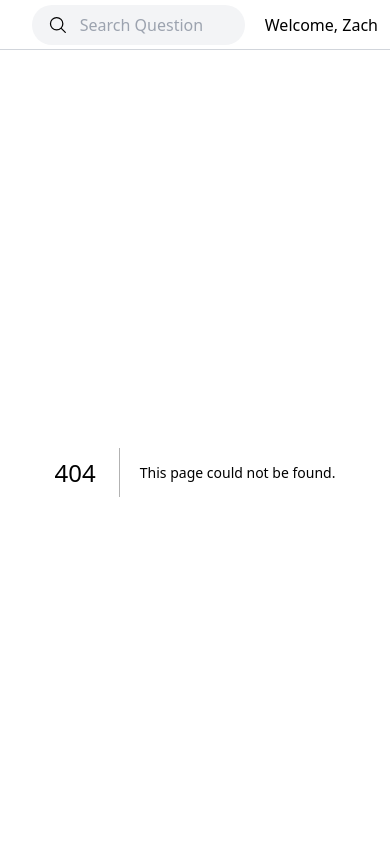
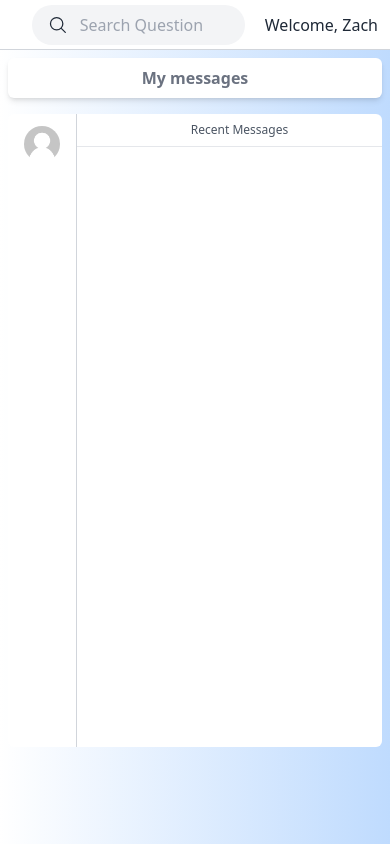
Before and after one commit to Zach-Xu/tech-town-client-v2, a Next.js app: page /messages in a window 390 px wide. Before the commit this address had no page. Built offline with nearby package versions, Linux system fonts and the light colour scheme.

Commit message:
add some stylings on small screen and add messages page

```diff
--- a/components/Question.tsx
+++ b/components/Question.tsx
@@ -9,7 +9,7 @@ type Props = {
 
 const Question = ({ question }: Props) => {
     return (
-        <div className='relative grid grid-cols-5 border border-gray-300 m-5 rounded-lg px-5 py-6 shadow-lg gap-x-10'>
+        <div className='relative grid grid-cols-5 border bg-white border-gray-300 m-5 rounded-lg px-5 py-6 shadow-lg gap-x-10'>
             <div className='col-span-1'>{`${question.answers.length} answers`}</div>
             <div className='col-span-4 flex flex-col'>
                 <Link href={`questions/${question._id}`} className='text-blue-400 cursor-pointer'>{question.title}</Link>
--- a/components/Sidebar.tsx
+++ b/components/Sidebar.tsx
@@ -8,34 +8,47 @@ const Sidebar = (props: Props) => {
     return (
         <div className='h-[calc(100vh-50px)] top-[50px] sticky hidden md:inline-block  2xl:w-[calc((100vw-960px)/2)]'>
             <div className='flex flex-col h-full justify-center items-end pl-5'>
-                <div className='space-y-5 border border-gray-300 rounded-md p-4 shadow-md'>
-                    <Link href={`/home`}>
+                <div className='flex flex-col space-y-10 border border-gray-300 rounded-md p-4 shadow-md bg-white'>
+                    <Link href={`/home`} className='hover:text-blue-300'>
                         <button className='flex items-center space-x-3'>
                             <HomeIcon className='w-8 h-8' />
                             <div className='text-xl hidden 2xl:inline-block'>Home</div>
                         </button>
                     </Link>
+
+                    <Link href={`/questions`} className='hover:text-blue-300'>
                         <button className='flex items-center space-x-3'>
                             <QuestionMarkCircleIcon className='w-8 h-8' />
                             <div className='text-xl hidden 2xl:inline-block'>Questions</div>
                         </button>
+                    </Link>
+                    <Link href={`/notifications`} className='hover:text-blue-300'>
                         <button className='flex items-center space-x-3'>
                             <BellIcon className='w-8 h-8' />
                             <div className='text-xl hidden 2xl:inline-block'>Notifications</div>
                         </button>
+                    </Link>
+
+                    <Link href={`/messages`} className='hover:text-blue-300'>
                         <button className='flex items-center space-x-3'>
                             <EnvelopeIcon className='w-8 h-8' />
                             <div className='text-xl hidden 2xl:inline-block'>Messages</div>
                         </button>
+                    </Link>
+
+                    <Link href={`/bookmarks`} className='hover:text-blue-300'>
+
                         <button className='flex items-center space-x-3'>
                             <BookmarkIcon className='w-8 h-8' />
                             <div className='text-xl hidden 2xl:inline-block'>Bookmarks</div>
                         </button>
+                    </Link>
+                    <Link href={`/profile`} className='hover:text-blue-300'>
                         <button className='flex items-center space-x-3'>
                             <UserIcon className='w-8 h-8' />
                             <div className='text-xl hidden 2xl:inline-block'>Profile</div>
                         </button>
-
+                    </Link>
                 </div>
             </div>
         </div>
--- /dev/null
+++ b/components/messages/Chat.tsx
@@ -0,0 +1,13 @@
+import React from 'react'
+
+type Props = {}
+
+const Chat = (props: Props) => {
+    return (
+        <div className='bg-white flex-1  border-l border-gray-300'>
+            <p className='text-xs pl-5 py-2 text-gray-600 border-b text-center'>Recent Messages</p>
+        </div>
+    )
+}
+
+export default Chat
--- /dev/null
+++ b/components/messages/MessagesList.tsx
@@ -0,0 +1,22 @@
+import React from 'react'
+import Image from 'next/image'
+
+type Props = {}
+
+const MessagesList = (props: Props) => {
+    return (
+        <div className='bg-white max-w-[200px] h-[75vh]'>
+            <p className='text-xs pl-5 py-2 text-gray-500 border-b hidden md:inline-block border-gray-300'>Recent Messages</p>
+            <div>
+                <div className='flex items-center px-4 py-3 space-x-3 hover:bg-gray-200 cursor-pointer'>
+                    <Image src={'/default-user-image.png'} width={36} className='rounded-full' height={36} alt='user profile picture' />
+                    <div className='hidden md:inline-block'>
+                        <span className='text-[0.8rem] font-semibold'>David King</span>
+                    </div>
+                </div>
+            </div>
+        </div>
+    )
+}
+
+export default MessagesList
--- a/pages/_app.tsx
+++ b/pages/_app.tsx
@@ -19,7 +19,7 @@ export default MyApp
 
 const Layout: React.FC<{ children: any }> = (props) => {
   return (
-    <div className='w-screen h-screen overflow-y-scroll' >
+    <div className='w-screen h-screen overflow-y-scroll bg-gradient-to-r from-white to-blue-200' >
       <Header />
       <section className='flex h-[cal(100vh-50px)] '>
         <Sidebar />
--- /dev/null
+++ b/pages/messages/index.tsx
@@ -0,0 +1,21 @@
+import React from 'react'
+import Chat from '../../components/messages/Chat'
+import MessagesList from '../../components/messages/MessagesList'
+
+type Props = {}
+
+const Messages = (props: Props) => {
+    return (
+        <div className='max-w-[900px] md:py-5 md:px-10 mt-2 md:mt-0 mx-2 md:mx-0'>
+            <header className='bg-white font-semibold text-gray-500 py-2 px-4 rounded-md shadow-md text-center md:text-left'>My messages</header>
+            <section className='my-4'>
+                <div className='flex rounded-md overflow-hidden '>
+                    <MessagesList />
+                    <Chat />
+                </div>
+            </section>
+        </div>
+    )
+}
+
+export default Messages
--- a/pages/questions/[id].tsx
+++ b/pages/questions/[id].tsx
@@ -23,7 +23,7 @@ const QuestionDetail: NextPage = (props: Props, router) => {
 
     console.log(question)
     return (
-        <div className='max-w-[700px] p-4  md:py-5 md:px-10'>
+        <div className='max-w-[700px] p-4  md:py-5 md:px-10 bg-white md:ml-5 md:my-2 md:rounded-lg border-l border-gray-200 md:shadow-sm'>
             {
                 question &&
                 <Fragment>
@@ -51,16 +51,30 @@ const QuestionDetail: NextPage = (props: Props, router) => {
                                 <div className='flex justify-end space-x-10 mt-2'>
                                     <div className='bg-blue-100 p-2'>
                                         <p className='text-[0.7rem] text-gray-500'>Asked 15 mins ago</p>
-                                        <div className='flex items-center space-x-2'>
+                                        <div className='flex items-center space-x-2 mt-1 md:mt-2'>
                                             <Image src='/default-user-image.png' className='cursor-pointer' width={36} height={36} alt='user profile picture' />
                                             <span className='text-blue-500 hover:text-blue-400 text-sm cursor-pointer'>{question.user.username}</span>
                                         </div>
                                     </div>
                                 </div>
                             </div>
-
                         </div>
-                        <p className='text-lg pt-4'>Your Answer</p>
+                        {/* Answers */}
+                        <div className='text-lg pt-4 font-semibold'>{2} Answers</div>
+                        <div>
+                            <p >Lorem ipsum dolor sit amet consectetur adipisicing elit.</p>
+                            <div className='flex justify-end space-x-10 mt-2'>
+                                <div className='p-2'>
+                                    <p className='text-[0.7rem] text-gray-500'>Answered 15 mins ago</p>
+                                    <div className='flex items-center space-x-2 mt-1 md:mt-2'>
+                                        <Image src='/default-user-image.png' className='cursor-pointer' width={36} height={36} alt='user profile picture' />
+                                        <span className='text-blue-500 hover:text-blue-400 text-sm cursor-pointer'>{question.user.username}</span>
+                                    </div>
+                                </div>
+                            </div>
+                            <hr />
+                        </div>
+                        <p className='text-lg pt-4  font-semibold'>Your Answer</p>
                         <TextEditor content={answer} setContent={setAnswer} />
                         <button className='text-white text-xs bg-blue-500 py-2 px-3 rounded-md cursor-pointer'>Post Your Answer</button>
                     </section>
--- a/pages/questions/ask.tsx
+++ b/pages/questions/ask.tsx
@@ -15,7 +15,7 @@ const Ask: NextPage = (props: Props) => {
             <p className='text-2xl font-semibold my-10'>Ask a public question</p>
             <div className='max-w-[700px]'>
                 <div className={`${isUnderstood ? 'hidden' : 'inline-block'}`}>
-                    <div className='bg-blue-50 py-5 px-10 space-y-2'>
+                    <div className='bg-white py-5 px-10 space-y-2 rounded-md'>
                         <h5 className='font-semibold text-gray-600 text-lg'>Write a good question</h5>
                         <p>You're ready to ask a <span className='text-blue-400'>programming-related question</span>  and this form will help guide you through the process.</p>
                         <p className='text-sm font-semibold text-gray-500'>Steps</p>
@@ -26,25 +26,25 @@ const Ask: NextPage = (props: Props) => {
                             <li>Review your question and post it to the site.</li>
                         </ul>
                     </div>
-                    <button className='bg-blue-500 hover:bg-blue-300 py-1 px-3 text-white rounded-sm mt-5'
+                    <button className='bg-blue-400 hover:bg-blue-300 py-1 px-3 text-white rounded-md mt-5'
                         onClick={() => setIsUnderstood(true)}>I understand</button>
                 </div>
                 {/* Step 1 title */}
-                <div className={`${isUnderstood ? 'inline-block' : 'hidden'} space-y-8`}>
-                    <div className='flex flex-col bg-gray-100 py-5 px-10 space-y-2 rounded-md'>
+                <div className={`${isUnderstood ? 'inline-block' : 'hidden'} space-y-8 my-2`}>
+                    <div className='flex flex-col bg-white py-5 px-10 space-y-2 rounded-md shadow-md'>
                         <h5 className='text-sm font-semibold'>Title</h5>
                         <p className='text-xs text-gray-600'>Be specific and imagine you're asking a question to another person.</p>
                         <input type="text" name="" className='border border-gray-400 rounded-sm text-xs p-2 focus:outline-none focus:shadow-inner focus:shadow-[rgb(205,223,237)]' placeholder='e.g. Is there a method in C# for coverting object to JSON?' />
                     </div>
                     {/* Step 2 detail */}
-                    <div className='flex flex-col bg-gray-100 py-5 px-10 space-y-2 rounded-md'>
+                    <div className='flex flex-col bg-white  py-5 px-10 space-y-2 rounded-md shadow-md'>
                         <h5 className='text-sm font-semibold'>What are the details of your problem?</h5>
                         <p className='text-xs text-gray-600'>Introduce the problem and expand on what you put in the title. Minimum 20 characters.</p>
                         <TextEditor content={content} setContent={setContent} />
                     </div>
 
                     {/* Step 3 tags */}
-                    <div className='flex flex-col bg-gray-100 py-5 px-10 space-y-2 rounded-md'>
+                    <div className='flex flex-col bg-white py-5 px-10 space-y-2 rounded-md shadow-md'>
                         <h5 className='text-sm font-semibold'>Tags</h5>
                         <p className='text-xs text-gray-600'>Add up to 5 tags to describe what your question is about. Start typing to see suggestions.</p>
                         <input type="text" name="" className='border border-gray-400 rounded-sm text-xs p-2 focus:outline-none focus:shadow-inner focus:shadow-[rgb(205,223,237)]' placeholder='e.g. (typescript database react)' />
```
Lines whose indentation alone changed are shown as unchanged.
